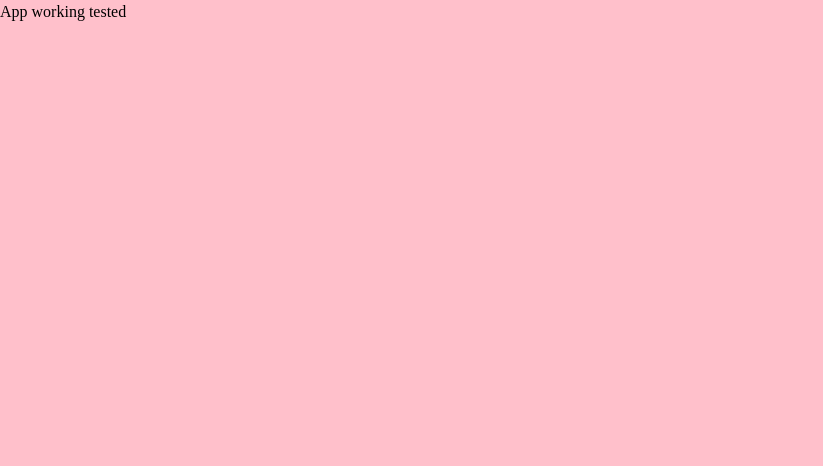
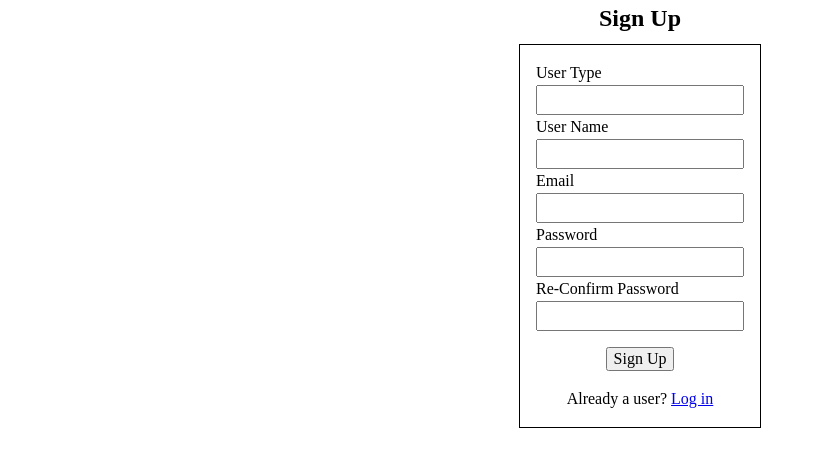
Before and after one commit to OctoPol7/InfluenSeach-by-Mars, a React (Create React App) app in the folder my-app/: page / in a window 1280 px wide. Shown: the top 466 px of the page, without its empty margins (0-823 px from the left). Built offline with nearby package versions, Linux system fonts and the light colour scheme.

Commit message:
Sign Up page code

```diff
--- a/my-app/sass/partials/_forms.scss
+++ b/my-app/sass/partials/_forms.scss
@@ -0,0 +1,9 @@
+.signup form label,
+.signup form input {
+    display: block;
+}
+
+.signup form {
+    border: 1px solid black;
+    padding: 1rem;
+}
--- a/my-app/sass/partials/_layout.scss
+++ b/my-app/sass/partials/_layout.scss
@@ -1,3 +1,18 @@
-body {
-    background-color: pink;
+.signup h1,
+.signup p {
+    text-align: center;
 }
+
+.signup h1 {
+    margin-bottom: 0.5rem;
+    font-size: 1.5rem;
+}
+
+.signup {
+    width: max-content;
+    margin: 0 auto;
+}
+
+.signup .submitButton {
+    margin: 1rem auto;
+}
--- a/my-app/src/App.js
+++ b/my-app/src/App.js
@@ -1,7 +1,10 @@
-function App() {
+import React from 'react'
+import SignUp from './SignUp/SignUp.js'
+
+const App = props => {
   return (
     <div className="App">
-      <p>App working tested</p>
+      <SignUp />
     </div>
   );
 }
--- /dev/null
+++ b/my-app/src/SignUp/EmailInput.js
@@ -0,0 +1,12 @@
+import React from 'react'
+
+const EmailInput = props => {
+    return(
+        <label>
+			{props.label}
+			<input type="email" name={props.label} />
+		</label>
+    )
+}
+
+export default EmailInput;
--- /dev/null
+++ b/my-app/src/SignUp/PasswordInput.js
@@ -0,0 +1,12 @@
+import React from 'react'
+
+const PasswordInput = props => {
+    return(
+        <label>
+			{props.label}
+			<input type="password" name={props.label} />
+		</label>
+    )
+}
+
+export default PasswordInput;
--- /dev/null
+++ b/my-app/src/SignUp/SignUp.js
@@ -0,0 +1,24 @@
+import React from 'react'
+import TextInput from './TextInput.js'
+import EmailInput from './EmailInput.js'
+import PasswordInput from './PasswordInput.js'
+import SubmitButton from './SubmitButton.js'
+
+const SignUp = props => {
+    return(
+        <div className="signup">
+        <h1>Sign Up</h1>
+        <form>
+            <TextInput label="User Type"/>
+            <TextInput label="User Name"/>
+            <EmailInput label="Email"/>
+            <PasswordInput label="Password"/>
+            <PasswordInput label="Re-Confirm Password"/>
+            <SubmitButton label="Sign Up" />
+            <p>Already a user? <a href="#">Log in</a></p>
+        </form>
+        </div>
+    )
+}
+
+export default SignUp;
--- /dev/null
+++ b/my-app/src/SignUp/SubmitButton.js
@@ -0,0 +1,9 @@
+import React from 'react'
+
+const SubmitButton = props => {
+    return(
+			<input type="submit" value={props.label} className="submitButton"/>
+    )
+}
+
+export default SubmitButton;
--- /dev/null
+++ b/my-app/src/SignUp/TextInput.js
@@ -0,0 +1,12 @@
+import React from 'react'
+
+const TextInput = props => {
+    return(
+        <label>
+			{props.label}
+			<input type="text" name={props.label} />
+		</label>
+    )
+}
+
+export default TextInput;
--- a/my-app/src/style.css
+++ b/my-app/src/style.css
@@ -96,8 +96,23 @@ img {
 
 /* HEADER FOOTER =================================== */
 /* LAYOUT =========================================== */
-body {
-  background-color: pink;
+.signup h1,
+.signup p {
+  text-align: center;
+}
+
+.signup h1 {
+  margin-bottom: 0.5rem;
+  font-size: 1.5rem;
+}
+
+.signup {
+  width: max-content;
+  margin: 0 auto;
+}
+
+.signup .submitButton {
+  margin: 1rem auto;
 }
 
 /* ACCESSIBILITY =================================== */
@@ -112,5 +127,14 @@ body {
 }
 
 /* FORMS =========================================== */
+.signup form label,
+.signup form input {
+  display: block;
+}
+
+.signup form {
+  border: 1px solid black;
+  padding: 1rem;
+}
 
 /*# sourceMappingURL=style.css.map */
```
Also changed, not shown: 1 other file (tests, documents, lock files or other folders).
